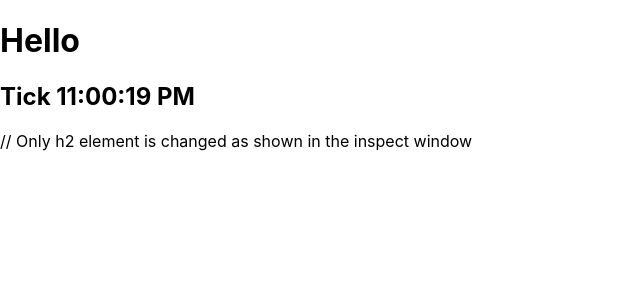
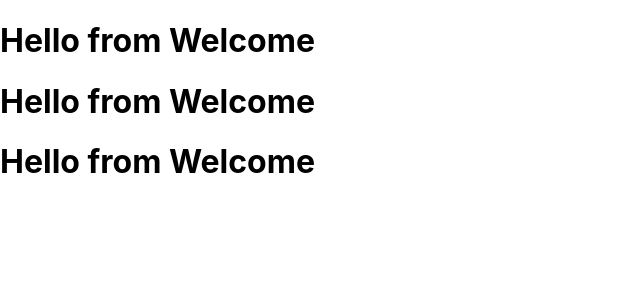
Before and after one commit to fatehrehman/react-app-try, a React (Create React App) app: page / in a window 1280 px wide. Shown: the top 300 px of the page, without its empty margins (0-640 px from the left). Built offline with nearby package versions, Linux system fonts and the light colour scheme.

Commit message:
Chapter 3-1

```diff
--- a/src/App.js
+++ b/src/App.js
@@ -1,22 +1,19 @@
 //import logo from './logo.svg';
 import "./App.css";
-
+import Welcome from "./components/Welcome";
 function App() {
   const user = {
     firstname: "Fateh",
     lastname: "Rehman",
   };
-  function getUserName(user) {
-    return user.firstname + " " + user.lastname;
-  }
-  function getGreetings(user) {
-    if (user) {
-      return "Hi " + getUserName(user) + "!";
-    } else {
-      return "Hi Stranger!";
-    }
-  }
-  return <h1>{getGreetings(user)}</h1>;
+
+  return (
+    <>
+      <Welcome />
+      <Welcome />
+      <Welcome />
+    </>
+  );
 }
 
 export default App;
--- /dev/null
+++ b/src/components/Welcome.js
@@ -0,0 +1,5 @@
+function Welcome() {
+  return <h1>Hello from Welcome</h1>;
+}
+
+export default Welcome;
--- a/src/index.js
+++ b/src/index.js
@@ -1,22 +1,15 @@
 import React from "react";
 import ReactDOM from "react-dom/client";
 import "./index.css";
-//import App from "./App";
+import App from "./App";
 import reportWebVitals from "./reportWebVitals";
 
 const root = ReactDOM.createRoot(document.getElementById("root"));
-
-function clock() {
-  const elementX = (
-    <div>
-      <h1>Hello</h1>
-      <h2>Tick {new Date().toLocaleTimeString()}</h2>
-      // Only h2 element is changed as shown in the inspect window
-    </div>
-  );
-  root.render(elementX);
-}
-setInterval(clock, 1000);
+root.render(
+  <React.StrictMode>
+    <App />
+  </React.StrictMode>,
+);
 
 // If you want to start measuring performance in your app, pass a function
 // to log results (for example: reportWebVitals(console.log))
```
